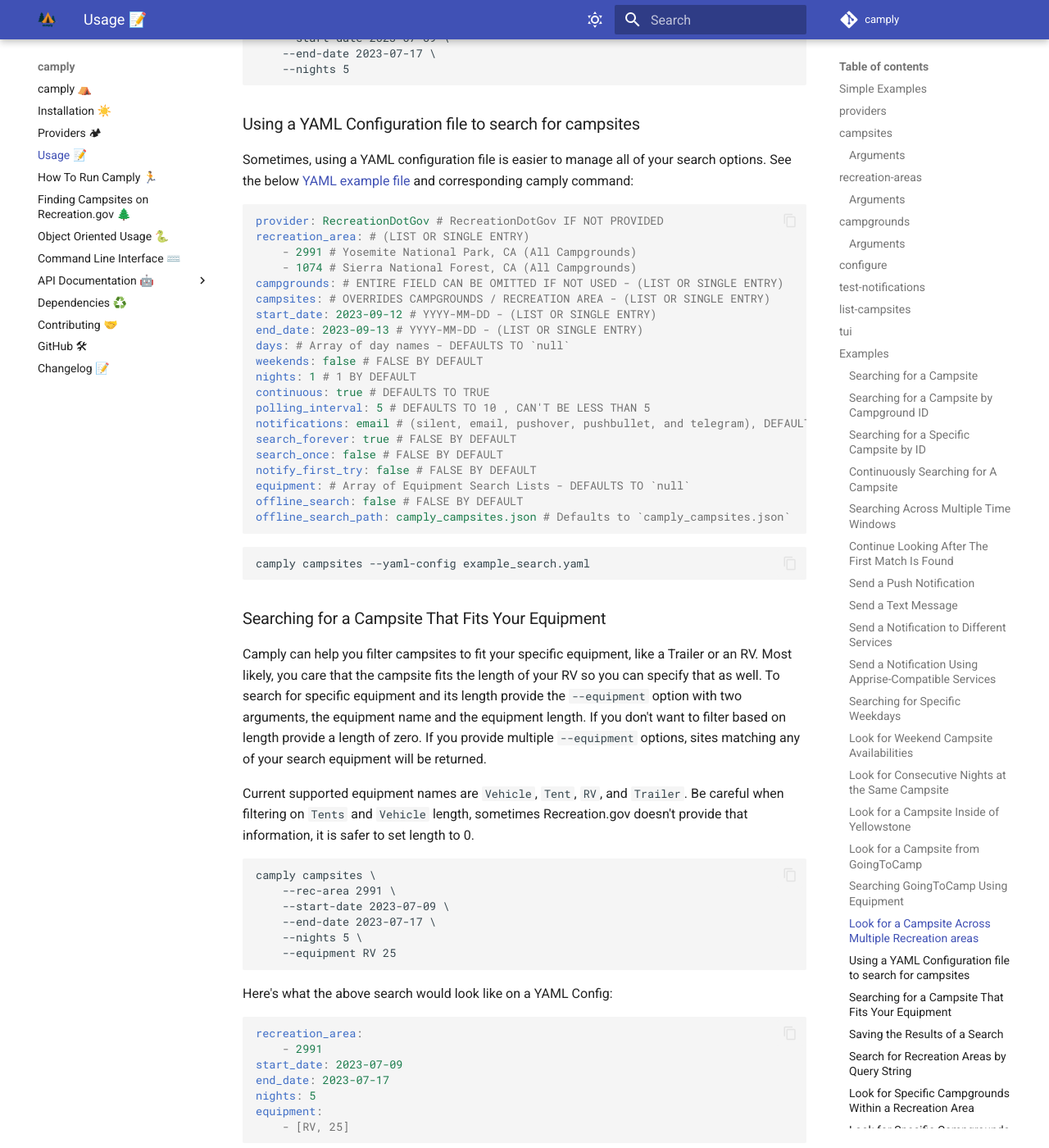
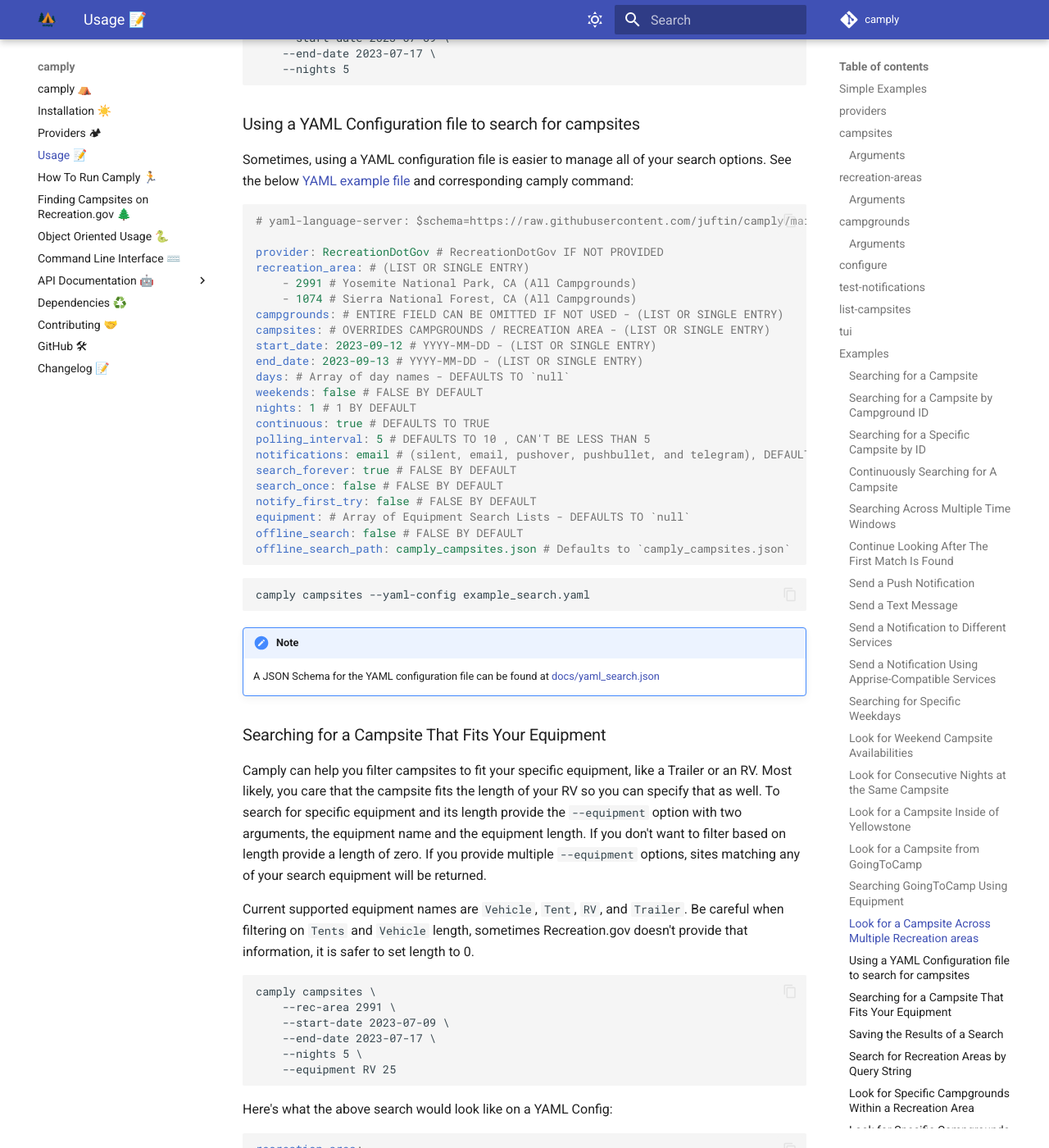
Before and after one commit to juftin/camply, an MkDocs documentation site: the page built from docs/command_line_usage.md, in a window 1280 px wide and 1400 px high, scrolled down 15242 px. Shown: the whole window at 82% size. Built offline with MkDocs 1.6.1 and Material for MkDocs 9.7.7, drawn with Linux system fonts in a browser that asks for light colours; comment, search, counter and statistics services are not loaded.

Commit message:
✨ Improved YAML Search

````diff
--- a/.pre-commit-config.yaml
+++ b/.pre-commit-config.yaml
@@ -1,5 +1,9 @@
 default_stages: [commit]
 fail_fast: false
+exclude: |
+    (?x)(
+      docs/yaml_search.json
+    )
 
 repos:
     - repo: https://github.com/pre-commit/pre-commit-hooks
--- a/docs/command_line_usage.md
+++ b/docs/command_line_usage.md
@@ -695,6 +695,11 @@
 camply campsites --yaml-config example_search.yaml
 ```
 
+!!! note
+
+    A JSON Schema for the YAML configuration file can be found at
+    [docs/yaml_search.json](yaml_search.json)
+
 ### Searching for a Campsite That Fits Your Equipment
 
 Camply can help you filter campsites to fit your specific equipment, like a Trailer or an RV.
--- a/docs/examples/example_search.yaml
+++ b/docs/examples/example_search.yaml
@@ -1,3 +1,5 @@
+# yaml-language-server: $schema=https://raw.githubusercontent.com/juftin/camply/main/docs/yaml_search.json
+
 provider: RecreationDotGov # RecreationDotGov IF NOT PROVIDED
 recreation_area: # (LIST OR SINGLE ENTRY)
     - 2991 # Yosemite National Park, CA (All Campgrounds)
--- a/docs/gen_ref_pages.py
+++ b/docs/gen_ref_pages.py
@@ -39,8 +39,4 @@
     nav_file.writelines(nav.build_literate_nav())
 
 schema_file = FileConfig.ROOT_DIRECTORY.joinpath("docs/yaml_search.json")
-yaml_model = YamlSearchFile(
-    start_date="2023-01-01",
-    end_date="2023-01-02",
-)
-schema_file.write_text(yaml_model.schema_json(indent=2))
+schema_file.write_text(YamlSearchFile.schema_json(indent=2))
--- a/docs/yaml_search.json
+++ b/docs/yaml_search.json
@@ -203,7 +203,10 @@
       "type": "string"
     }
   },
-    "required": ["start_date", "end_date"],
+  "required": [
+    "start_date",
+    "end_date"
+  ],
   "definitions": {
     "ProviderEnum": {
       "title": "ProviderEnum",
````
Lines whose indentation alone changed are shown as unchanged.
